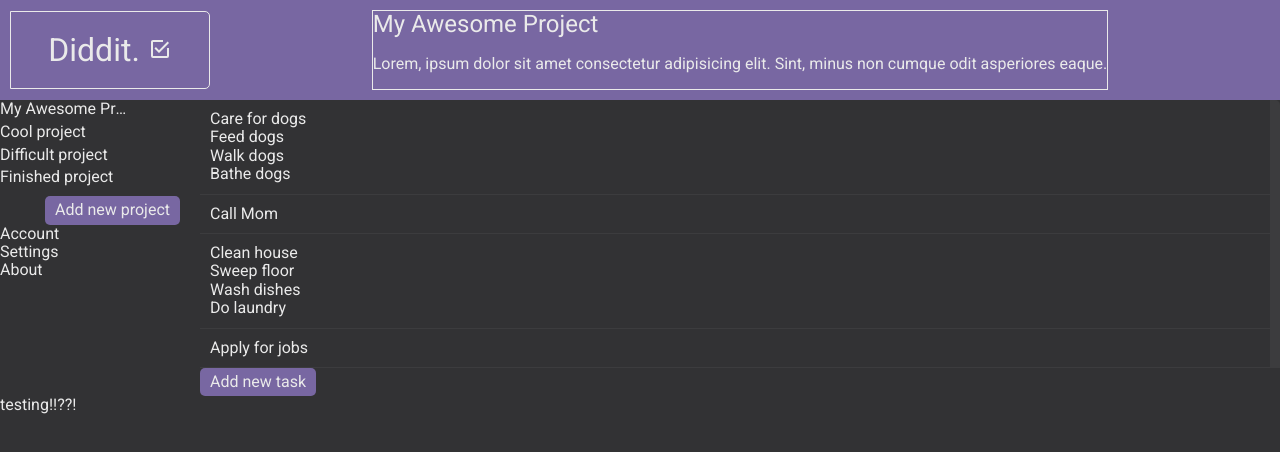
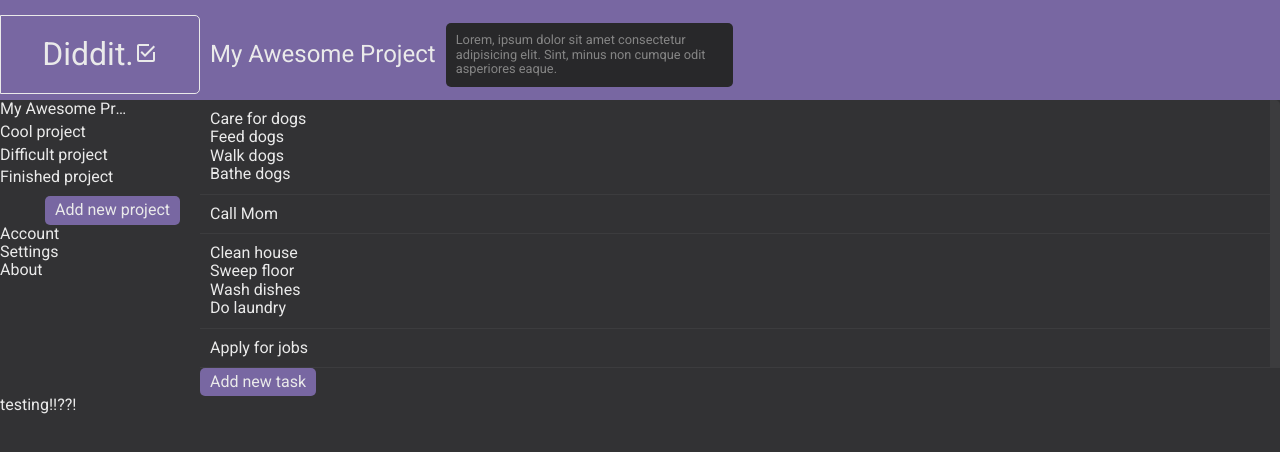
Before and after one commit to ginahend94/diddit, a website built with webpack: page src/mockup-clean.html in a window 1280 px wide. Built offline with nearby package versions, Linux system fonts and the light colour scheme.

Commit message:
Style header desc

```diff
--- a/src/style-clean.css
+++ b/src/style-clean.css
@@ -23,6 +23,7 @@
     */
 
     --padding: 10px;
+    --smaller-text: .8rem;
 }
 
 * {
@@ -41,9 +42,9 @@
     grid-template-columns: 200px 1fr;
 }
 
-header>* {
+/* header>* {
     border: solid 1px;
-}
+} */
 
 header {
     width: 100%;
@@ -52,11 +53,33 @@
     grid-template-columns: 200px 1fr;
     grid-column: span 2;
     align-items: center;
-    justify-items: center;
-    height: min-content;
-    padding: 10px;
+    /* padding: 10px; */
+    height: 100px;
 }
 
 h1, h2 {
     margin: 0;
 }
+
+h1 {
+    border: solid 1px;
+    text-align: center;
+    justify-self: center;
+}
+
+.active-project-info {
+    justify-self: start;
+    display: flex;
+    align-items: center;
+    gap:10px;
+    padding: 10px;
+}
+
+.active-project-description {
+    font-size: var(--smaller-text);
+    max-width: 40ch;
+    color: rgb(var(--grayed-text-color));
+    background-color: rgb(var(--secondary-color));
+    padding: 10px;
+    border-radius: 5px;
+}
```
Also changed, not shown: src/mockup-clean.html (+1 -2 lines).
